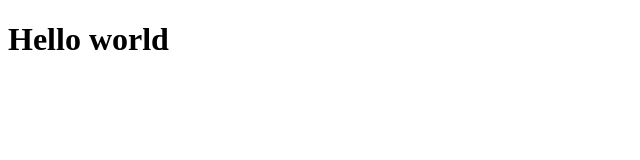
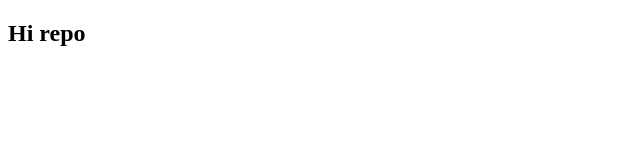
Before and after one commit to ArefinFarzana/2nd-repo-file, a plain HTML site: page index.html in a window 1280 px wide. Shown: the whole page, without its empty margins (0-640 px from the left). Drawn offline with Linux system fonts and the light colour scheme.

Commit message:
Update index.html
testing

```diff
--- a/index.html
+++ b/index.html
@@ -7,7 +7,9 @@
 </head>
 <body>
 
-<h1> Hello world</h1>
+
+
+    <h2> Hi repo </h2>
 
 </body>
 </html>
```
